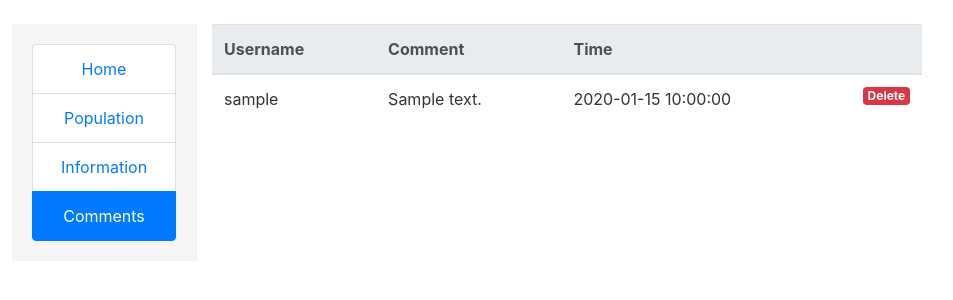
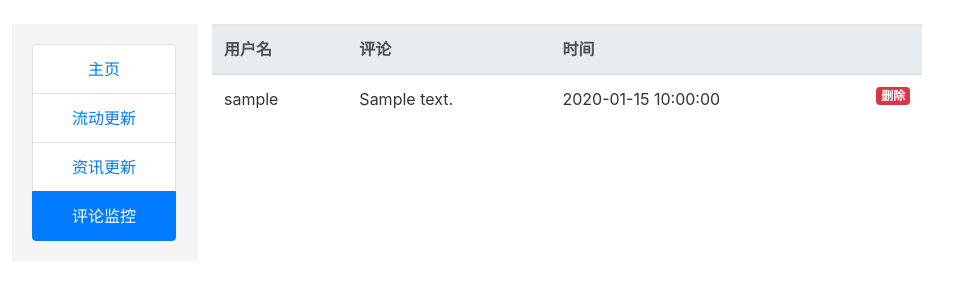
Before and after one commit to NeoHugh/COVID, a Flask app: page /population_admin/comment_check/1 in a window 1280 px wide. Shown: the part 57-357 px from the top of the page, without its empty margins (73-1026 px from the left). Run offline with Flask 2, Linux system fonts and the light colour scheme; the visitor is signed in with stand-in values (Sample User, id 1); tables that the repository leaves empty or names only in its code hold one stand-in row (values such as "Sample post"); parts of the project's set-up code (start-up, migrations or seed data) failed here and were passed over; some libraries are stand-ins or nearby versions.

Commit message:
Update comments_delete.html

```diff
--- a/covid/covid/templates/comments_delete.html
+++ b/covid/covid/templates/comments_delete.html
@@ -13,10 +13,10 @@
     background-color: #f5f5f5;
     border-right: 1px solid #eee;">
  <div class="list-group" style = "text-align: center">
-  <a href="{{ url_for('population_admin.index') }}" class="list-group-item">Home</a>
-  <a href="{{ url_for('population_admin.population') }}" class="list-group-item">Population</a>
-  <a href="{{ url_for('population_admin.information') }}" class="list-group-item">Information</a>
-  <a href="{{ url_for('population_admin.comments') }}" class="list-group-item active">Comments</a>
+  <a href="{{ url_for('population_admin.index') }}" class="list-group-item">主页</a>
+  <a href="{{ url_for('population_admin.population') }}" class="list-group-item">流动更新</a>
+  <a href="{{ url_for('population_admin.information') }}" class="list-group-item">资讯更新</a>
+  <a href="{{ url_for('population_admin.comments') }}" class="list-group-item active">评论监控</a>
 </div>
 </div>
 
@@ -26,9 +26,9 @@
     <table class="table table-hover">
         <thead class = "thead-light">
                 <tr>
-                  <th>Username</th>
-                  <th>Comment</th>
-                  <th>Time</th>
+                  <th>用户名</th>
+                  <th>评论</th>
+                  <th>时间</th>
                 </tr>
         </thead>
         <tbody>
@@ -36,7 +36,7 @@
                 <tr>
                   <td>{{i.user_ID}}</td>
                   <td>{{i.comt_text}}</td>
-                  <td>{{i.comt_time}}<a class="badge badge-danger" href="{{url_for('population_admin.delComt', cid=i.comt_ID, sep='|', iid=i.info_ID)}}" style = "float:right">Delete</a></td>
+                  <td>{{i.comt_time}}<a class="badge badge-danger" href="{{url_for('population_admin.delComt', cid=i.comt_ID, sep='|', iid=i.info_ID)}}" style = "float:right">删除</a></td>
                 </tr>
         {% endfor %}
         </tbody>
```
